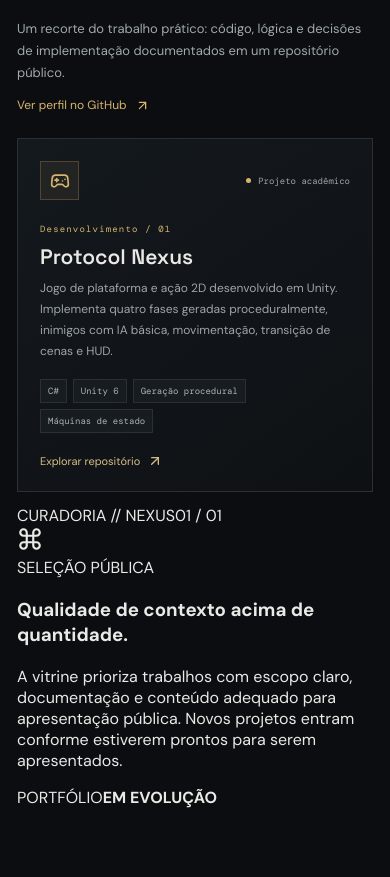
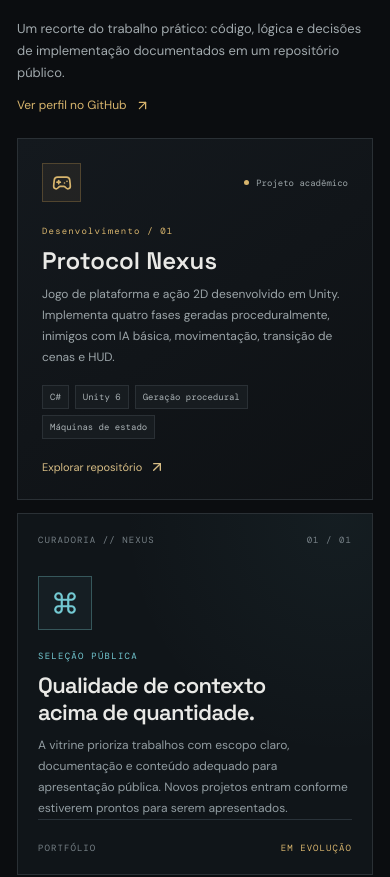
Before and after one commit to ChesYii19/NexusPort, a React (Vite) app: page / in a window 390 px wide. Shown: the part 2960-3837 px from the top of the page. Built offline with nearby package versions, Linux system fonts and the light colour scheme.

Commit message:
Polish featured project layout and responsive styling

```diff
--- a/src/styles.css
+++ b/src/styles.css
@@ -109,17 +109,14 @@ h1 .gold-dot { color: var(--gold); }
 .projects-intro { display: flex; justify-content: space-between; align-items: center; gap: 30px; margin-top: -15px; margin-bottom: 25px; }
 .projects-intro p { max-width: 570px; color: #a1a9ad; font-size: 13px; line-height: 1.7; }
 .text-link { display: flex; align-items: center; gap: 8px; font-size: 12px; color: var(--gold); white-space: nowrap; }
-.filter-row { display: flex; gap: 8px; margin-bottom: 18px; flex-wrap: wrap; }
-.filter { border: 1px solid #30373d; background: transparent; color: #a4adb1; padding: 9px 13px; font-size: 11px; cursor: pointer; border-radius: 2px; }
-.filter.active, .filter:hover { background: var(--gold); color: #161616; border-color: var(--gold); }
-.projects-grid { display: grid; grid-template-columns: repeat(2, 1fr); gap: 13px; }
-.project-card { position: relative; min-height: 270px; padding: 22px; border: 1px solid #2a3035; background: linear-gradient(145deg, #14191e, #0e1114); transition: .2s; display: flex; flex-direction: column; }
-.project-top { display: flex; align-items: center; justify-content: space-between; }
+.projects-grid { display: grid; grid-template-columns: minmax(0, 1.15fr) minmax(270px, .85fr); gap: 13px; align-items: stretch; }
+.project-card { position: relative; min-height: 300px; padding: 24px; border: 1px solid #2a3035; background: linear-gradient(145deg, #14191e, #0e1114); transition: .2s; display: flex; flex-direction: column; }
+.project-top { display: flex; align-items: center; justify-content: space-between; gap: 12px; }
 .project-status { display: flex; align-items: center; gap: 7px; font: 9px var(--mono); color: #9da6a9; }
 .project-status i { width: 5px; height: 5px; background: var(--gold); box-shadow: none; }
 .project-category { display: block; margin-top: 23px; font-size: 9px; color: var(--gold); }
-.project-card h3 { font: 600 21px var(--display); margin: 8px 0; }
-.project-card p { font-size: 12px; line-height: 1.75; color: #9ca5a9; max-width: 490px; margin: 0 0 17px; }
+.project-card h3 { font: 600 24px var(--display); margin: 8px 0; }
+.project-card p { font-size: 12px; line-height: 1.75; color: #9ca5a9; max-width: 520px; margin: 0 0 17px; }
 .tag-row { display: flex; flex-wrap: wrap; gap: 6px; margin-top: auto; }
 .tag-row span { font-size: 9px; padding: 5px 7px; }
 .project-link { display: flex; align-items: center; gap: 7px; font-size: 11px; color: #d7bd85; margin-top: 20px; width: max-content; }
@@ -127,7 +124,14 @@ h1 .gold-dot { color: var(--gold); }
 .accent-blue .project-icon { color: var(--cyan); border-color: #36575b; background: #73c9d20d; }
 .accent-purple .project-icon { color: #b7a0e2; border-color: #51436b; background: #b7a0e20d; }
 .accent-green .project-icon { color: #9bcca7; border-color: #3b5942; background: #9bcca70d; }
-.project-note { font: 10px/1.7 var(--mono); color: #697378; margin-top: 17px; }
+.project-aside { display: flex; flex-direction: column; min-height: 300px; padding: 23px 24px; border: 1px solid #2a3035; background: radial-gradient(ellipse at 90% 0%, #73c9d20c, transparent 48%), #101519; }
+.project-aside-top, .project-aside-foot { display: flex; align-items: center; justify-content: space-between; gap: 12px; font: 9px var(--mono); letter-spacing: .12em; color: #778187; }
+.project-aside-mark { width: 54px; height: 54px; display: grid; place-items: center; margin-top: 30px; color: var(--cyan); border: 1px solid #36575b; background: #73c9d20d; }
+.project-aside-kicker { margin-top: 20px; color: var(--cyan); font: 9px var(--mono); letter-spacing: .14em; }
+.project-aside h3 { max-width: 270px; margin: 10px 0; font: 600 22px/1.2 var(--display); letter-spacing: -.03em; }
+.project-aside p { margin: 0; color: #929da2; font-size: 12px; line-height: 1.75; }
+.project-aside-foot { margin-top: auto; padding-top: 22px; border-top: 1px solid #293239; }
+.project-aside-foot b { color: var(--gold); font-weight: 400; }
 .contact-section { padding-top: 115px; padding-bottom: 90px; }
 .contact-panel { position: relative; padding: 46px 50px; border: 1px solid #55472e; background: radial-gradient(ellipse at 10% 100%, #d8b56d12, transparent 45%), linear-gradient(110deg, #15191c, #101316); display: grid; grid-template-columns: 1fr 240px; gap: 40px; }
 .contact-panel h2 { font: 600 clamp(35px, 4.5vw, 54px)/1.08 var(--display); letter-spacing: -.06em; margin: 16px 0; }
@@ -148,12 +152,14 @@ h1 .gold-dot { color: var(--gold); }
 .footer { min-height: 83px; border-top: 1px solid #252b30; display: flex; align-items: center; justify-content: space-between; gap: 15px; }
 .footer>span { font-size: 9px; color: #687278; }
 
-@media (max-width: 850px) {
+@media (max-width: 950px) {
   .hero { grid-template-columns: 1fr; gap: 45px; padding-top: 65px; }
   .hero-visual { width: min(100%, 580px); margin: auto; }
   .areas-grid { grid-template-columns: repeat(2, 1fr); }
   .about-grid { gap: 35px; }
   .nav { gap: 18px; }
+  .projects-grid { grid-template-columns: 1fr; }
+  .project-aside { min-height: 250px; }
   .contact-panel { grid-template-columns: 1fr 210px; padding: 35px; }
 }
 @media (max-width: 620px) {
@@ -185,6 +191,7 @@ h1 .gold-dot { color: var(--gold); }
   .projects-intro { align-items: flex-start; flex-direction: column; gap: 0; }
   .projects-grid { grid-template-columns: 1fr; }
   .project-card { min-height: 255px; }
+  .project-aside { min-height: 270px; padding: 20px; }
   .contact-section { padding-top: 80px; padding-bottom: 60px; }
   .contact-panel { grid-template-columns: 1fr; padding: 26px 20px; gap: 20px; }
   .contact-panel h2 { font-size: 39px; }
```
